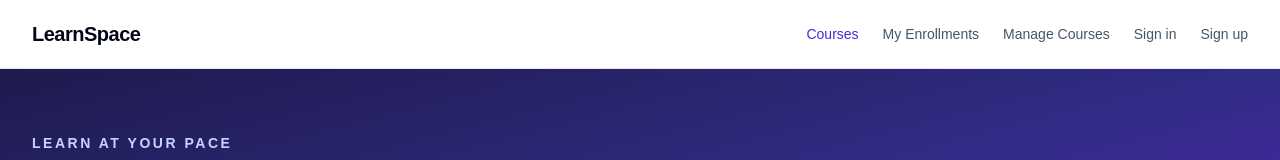
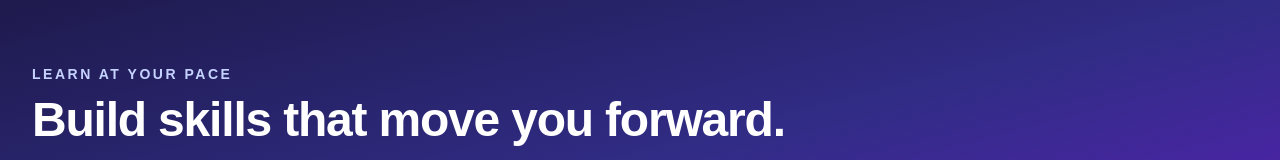
Before and after one commit to esandu12/Online_Learning_Platform, a Next.js app in the folder frontend/: page / in a window 1280 px wide. Shown: the top 160 px of the page. Built offline with nearby package versions, Linux system fonts and the light colour scheme; no server answers.

Commit message:
fix: remove duplicate catalog navigation

```diff
--- a/frontend/src/app/page.js
+++ b/frontend/src/app/page.js
@@ -48,19 +48,6 @@ export default function Home() {
 
   return (
     <main className="min-h-screen bg-[#f5f7fb] text-slate-900">
-      <header className="border-b border-slate-200 bg-white">
-        <div className="mx-auto flex max-w-7xl flex-col gap-4 px-5 py-5 sm:px-8 md:flex-row md:items-center md:justify-between">
-          <Link href="/" className="text-xl font-bold tracking-tight text-slate-950">LearnSpace</Link>
-          <nav aria-label="Main navigation" className="flex flex-wrap gap-x-6 gap-y-2 text-sm font-medium text-slate-600">
-            <Link href="/" aria-current="page" className="text-indigo-700">Courses</Link>
-            <Link href="/my-enrollments" className="hover:text-indigo-700">My Enrollments</Link>
-            <Link href="/admin/courses" className="hover:text-indigo-700">Manage Courses</Link>
-            <Link href="/login" className="hover:text-indigo-700">Sign in</Link>
-            <Link href="/signup" className="hover:text-indigo-700">Sign up</Link>
-          </nav>
-        </div>
-      </header>
-
       <section className="bg-gradient-to-br from-indigo-950 via-indigo-900 to-violet-800 text-white">
         <div className="mx-auto max-w-7xl px-5 py-12 sm:px-8 sm:py-16">
           <p className="text-sm font-semibold uppercase tracking-[0.18em] text-indigo-200">Learn at your pace</p>
```
